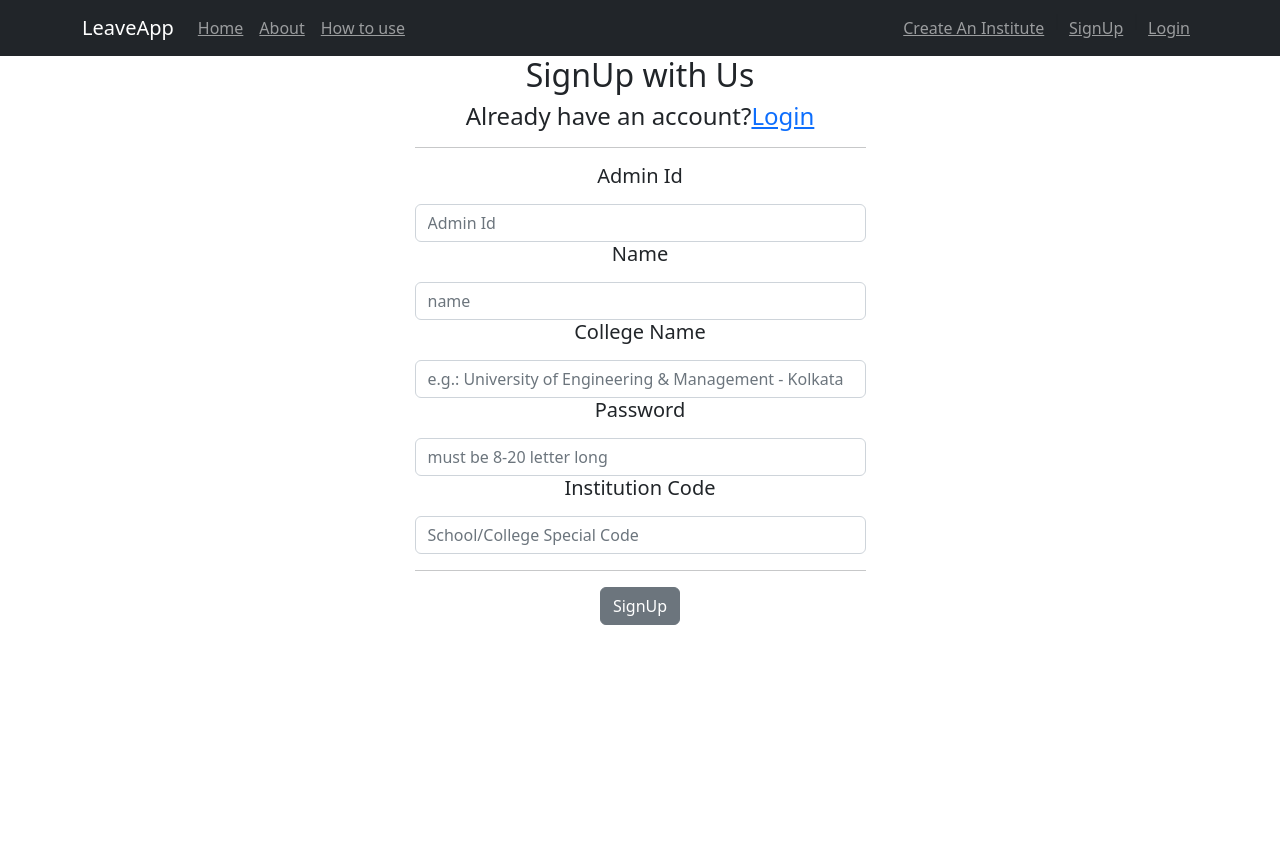
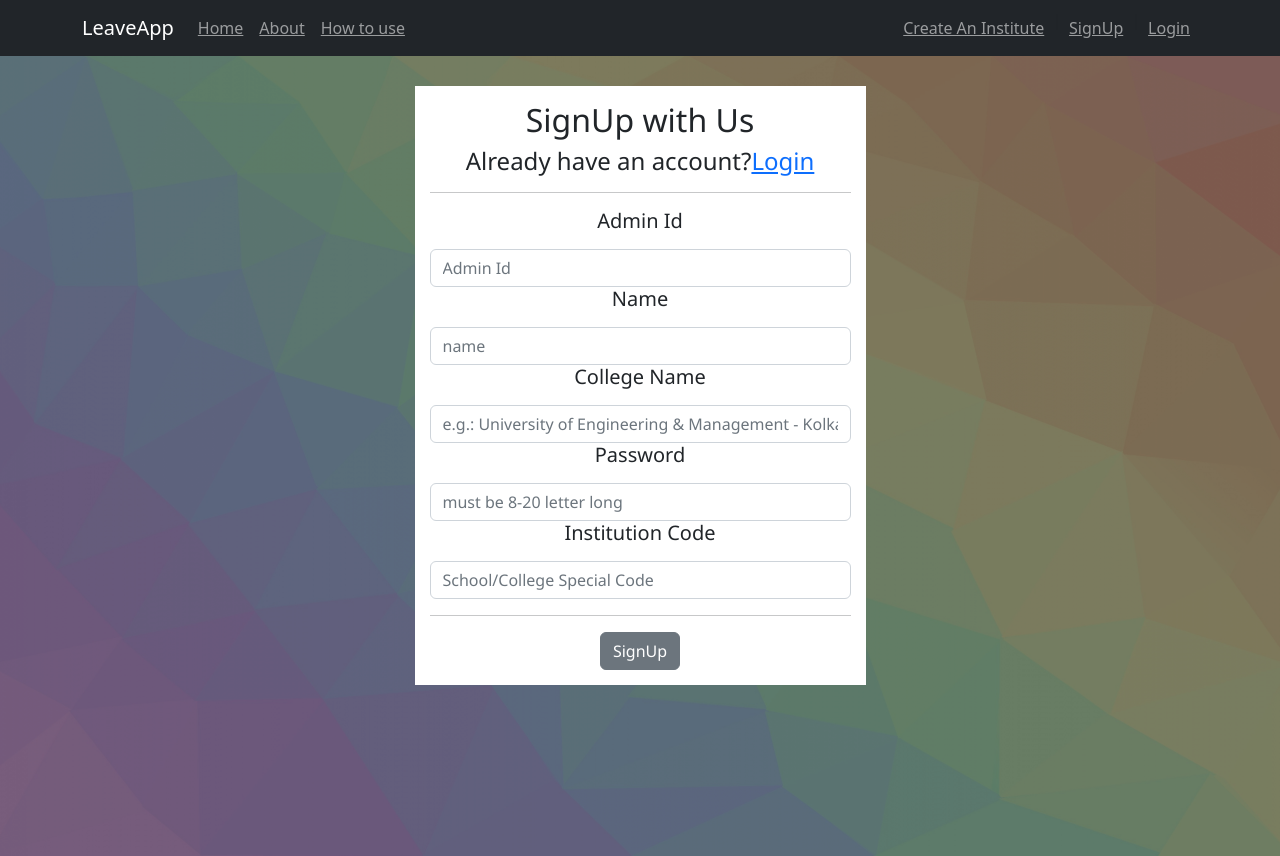
Before and after one commit to Srinkk/LeaveApp_Frontend, a React (Create React App) app: page /signup/admin in a window 1280 px wide. Before the commit the page ends 800 px from the top, so only its background shows below. Built offline with nearby package versions, Linux system fonts and the light colour scheme.

Commit message:
Update FormContainer.js

```diff
--- a/src/Forms/FormContainer.js
+++ b/src/Forms/FormContainer.js
@@ -6,12 +6,18 @@ import Row from 'react-bootstrap/esm/Row';
 
 export const FormContainer = ({children}) => {
   return (
-    <Container width='600px'>
+    <div className='background'>
+    <div className='overlay'>
+    <Container width='550px' height='650px'>
         <Row className='justify-content-md-center'>
             <Col sm={10} md={5}>
+              <div className='form'>
               {children}
+              </div>
             </Col>
         </Row>
     </Container>
+    </div>
+    </div>
   )
 }
```
